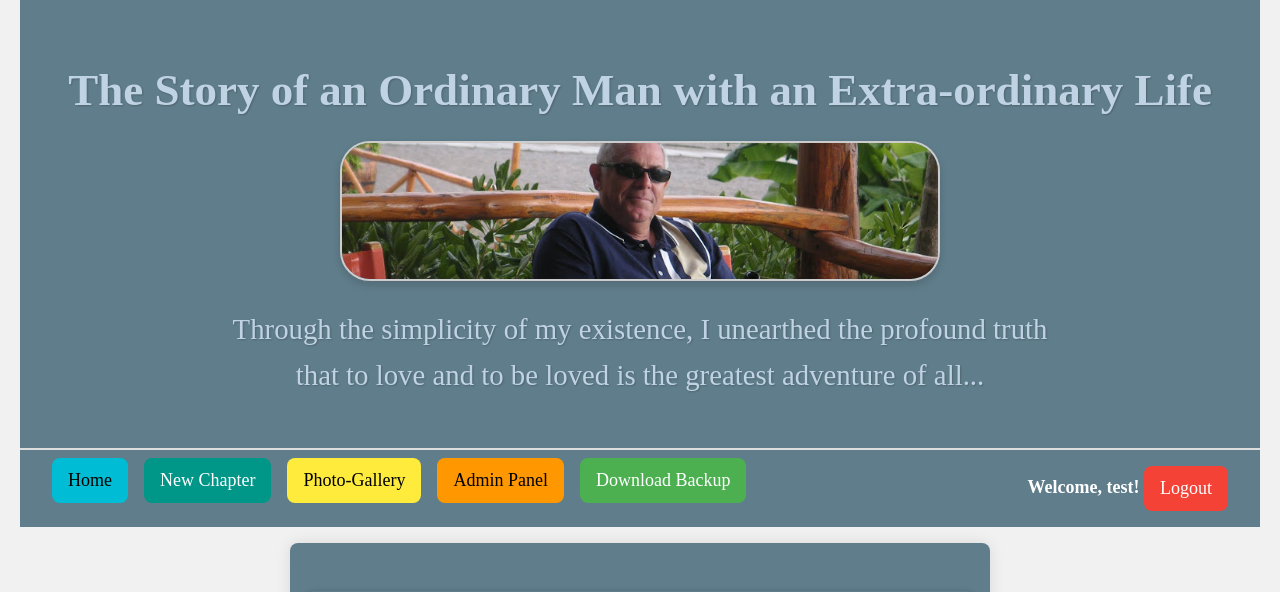
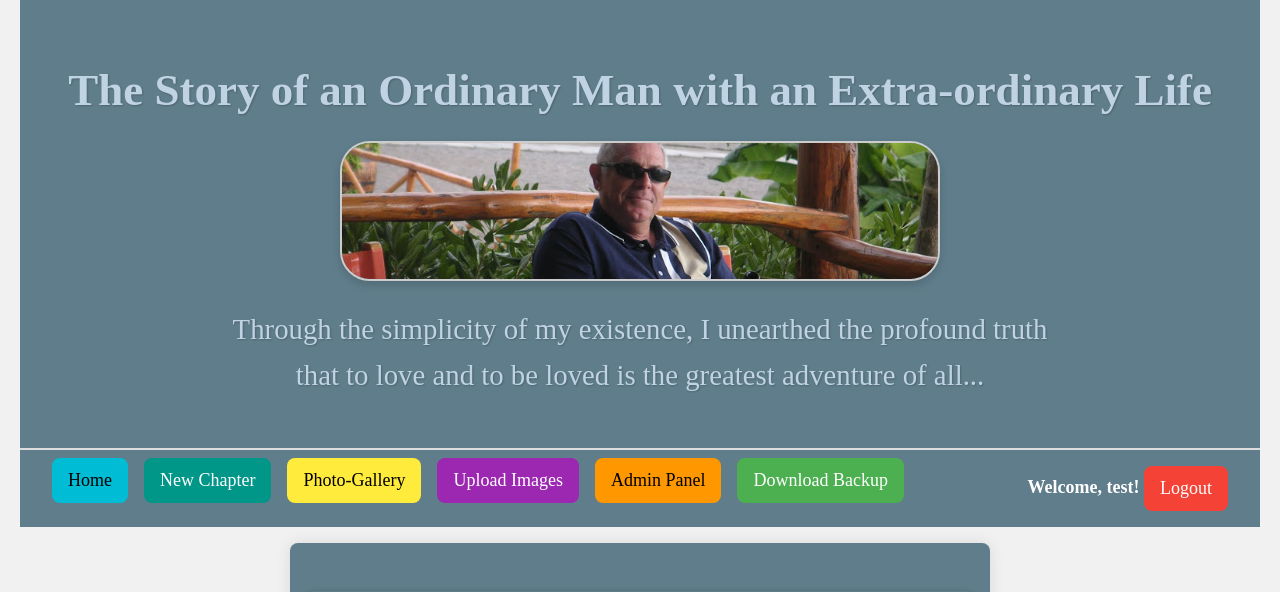
Before and after one commit to pmnoos/autobiography, a Django app: page /chapters/about/ in a window 1280 px wide. Shown: the part 21-613 px from the top of the page. Run offline with Django 5.2, Linux system fonts and the light colour scheme; a user stored in the database is signed in; some libraries are stand-ins or nearby versions.

Commit message:
Add Upload Images button to navbar for logged-in users

```diff
--- a/chapters/templates/base.html
+++ b/chapters/templates/base.html
@@ -60,6 +60,9 @@
     <a href="{% url 'chapter_list' %}" class="w3-bar-item w3-margin-left w3-button w3-round-large w3-cyan">Home</a>
     <a href="{% url 'new_chapter' %}" class="w3-bar-item w3-button w3-round-large w3-margin-left w3-teal">New Chapter</a>
     <a href="{% url 'gallery' %}" class="w3-bar-item w3-button w3-round-large w3-margin-left w3-yellow">Photo-Gallery</a>
+    {% if user.is_authenticated %}
+    <a href="{% url 'gallery:upload_image' %}" class="w3-bar-item w3-button w3-round-large w3-margin-left w3-purple">Upload Images</a>
+    {% endif %}
     {% if user.is_staff %}
     <a href="{% url 'admin:index' %}" class="w3-bar-item w3-button w3-round-large w3-margin-left w3-orange">Admin Panel</a>
     <a href="{% url 'export_chapters' %}" class="w3-bar-item w3-button w3-round-large w3-margin-left w3-green">Download Backup</a>
```
